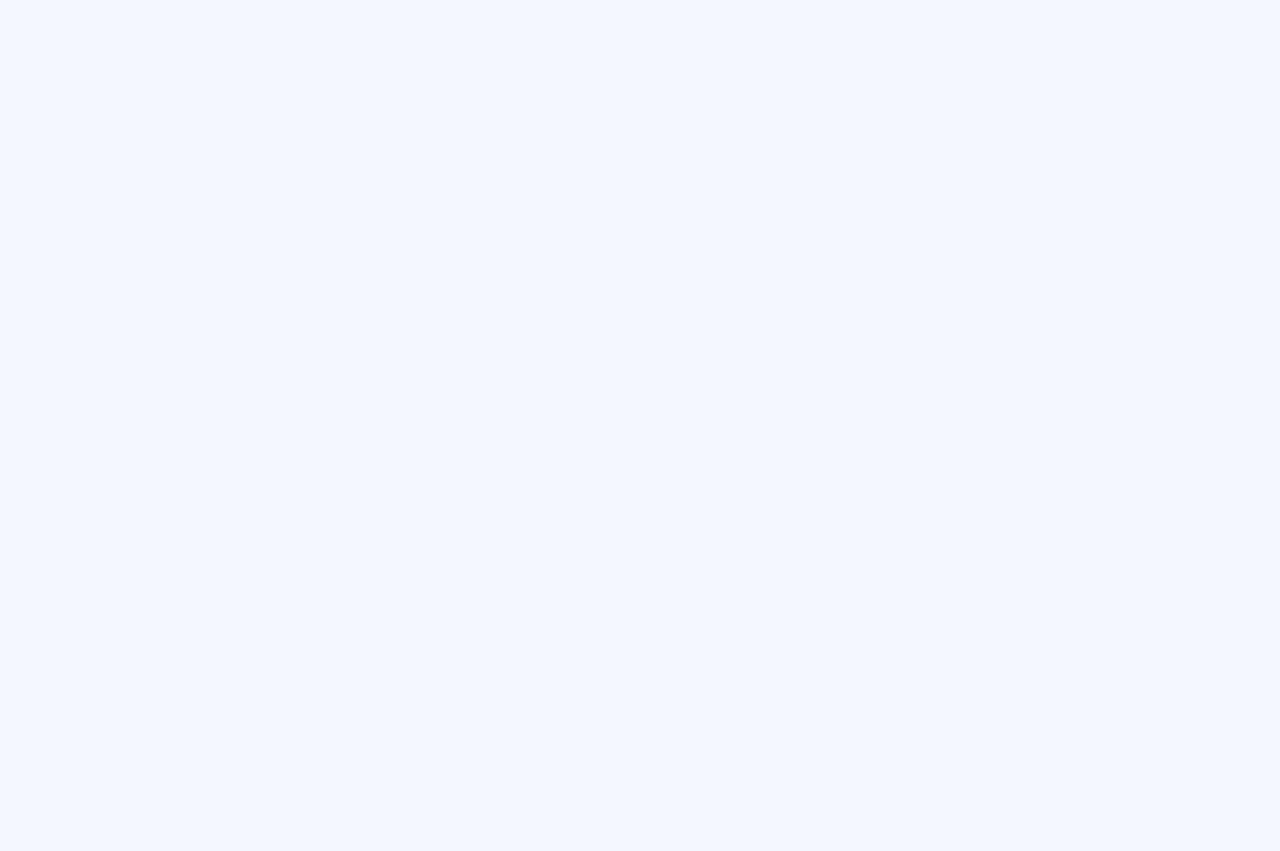
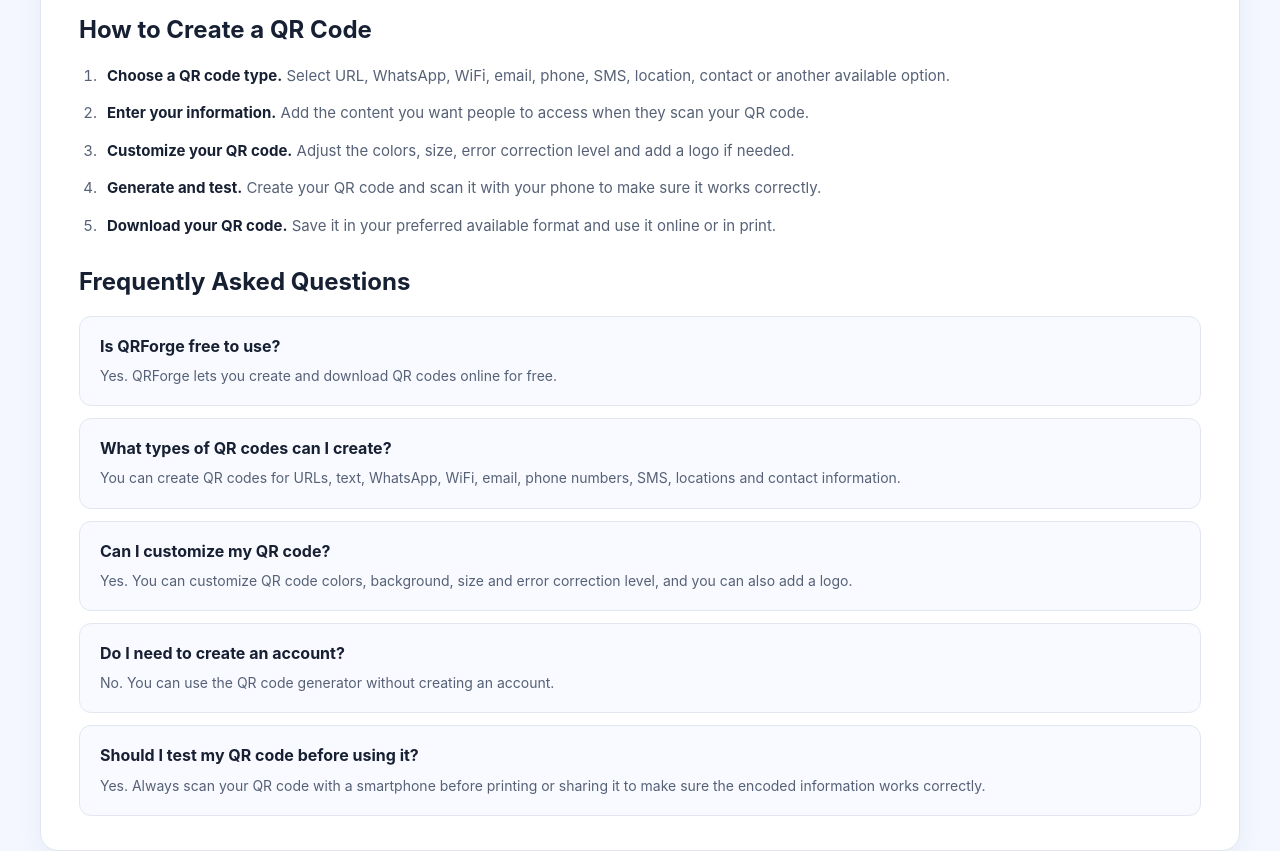
Before and after one commit to pnb17/QR-Pro, a React (Vite) app: page / in a window 1280 px wide. Shown: the part 2280-3131 px from the top of the page. Before the commit the page ends 2116 px from the top, so only its background shows below. Built offline with nearby package versions, Linux system fonts and the light colour scheme.

Commit message:
Add homepage SEO content and FAQ

```diff
--- a/src/App.css
+++ b/src/App.css
@@ -1518,3 +1518,125 @@
   font-size: 13px;
   font-weight: 500;
 }
+/* ================= SEO CONTENT ================= */
+
+.seo-content {
+  max-width: 1200px;
+  margin: 0 auto 36px;
+  padding: 34px 38px;
+  background: #ffffff;
+  border: 1px solid #e1e6f0;
+  border-radius: 18px;
+  box-shadow: 0 8px 24px rgba(35, 61, 110, 0.06);
+}
+
+.seo-content h2 {
+  margin: 0 0 12px;
+  color: #172033;
+  font-size: 24px;
+  line-height: 1.3;
+}
+
+.seo-content h2:not(:first-child) {
+  margin-top: 28px;
+}
+
+.seo-content p {
+  margin: 0;
+  max-width: 1000px;
+  color: #566176;
+  font-size: 15px;
+  line-height: 1.75;
+}
+
+@media (max-width: 750px) {
+  .seo-content {
+    margin: 0 16px 28px;
+    padding: 24px 20px;
+  }
+
+  .seo-content h2 {
+    font-size: 21px;
+  }
+
+  .seo-content p {
+    font-size: 14px;
+    line-height: 1.7;
+  }
+}
+/* ================= SEO STEPS ================= */
+
+.seo-steps {
+  margin: 18px 0 0;
+  padding-left: 22px;
+  color: #566176;
+}
+
+.seo-steps li {
+  margin-bottom: 12px;
+  padding-left: 6px;
+  font-size: 15px;
+  line-height: 1.7;
+}
+
+.seo-steps li:last-child {
+  margin-bottom: 0;
+}
+
+.seo-steps strong {
+  color: #172033;
+  font-weight: 700;
+}
+
+@media (max-width: 750px) {
+  .seo-steps {
+    padding-left: 20px;
+  }
+
+  .seo-steps li {
+    font-size: 14px;
+    line-height: 1.65;
+  }
+}
+/* ================= SEO FAQ ================= */
+
+.seo-faq {
+  margin-top: 18px;
+  display: grid;
+  gap: 12px;
+}
+
+.seo-faq-item {
+  padding: 18px 20px;
+  background: #f8faff;
+  border: 1px solid #e1e6f0;
+  border-radius: 12px;
+}
+
+.seo-faq-item h3 {
+  margin: 0 0 7px;
+  color: #172033;
+  font-size: 16px;
+  line-height: 1.4;
+}
+
+.seo-faq-item p {
+  margin: 0;
+  color: #566176;
+  font-size: 14px;
+  line-height: 1.65;
+}
+
+@media (max-width: 750px) {
+  .seo-faq-item {
+    padding: 16px;
+  }
+
+  .seo-faq-item h3 {
+    font-size: 15px;
+  }
+
+  .seo-faq-item p {
+    font-size: 14px;
+  }
+}
--- a/src/App.jsx
+++ b/src/App.jsx
@@ -2272,6 +2272,97 @@
     </div>
   </section>
 )}
+{/* ================= SEO CONTENT ================= */}
+
+<section className="seo-content">
+  <h2>Free Online QR Code Generator</h2>
+
+  <p>
+    QRForge is a free online QR code generator that helps you create
+    customizable QR codes quickly and easily. Generate QR codes for
+    websites, WhatsApp, WiFi, email, phone numbers, SMS, locations,
+    contacts and more.
+  </p>
+
+  <h2>What is a QR Code Generator?</h2>
+
+  <p>
+    A QR code generator is an online tool that converts information
+    such as a website URL, text, contact details or WiFi credentials
+    into a scannable QR code. Users can scan the QR code with a
+    smartphone camera to access the information instantly.
+  </p>
+  <h2>How to Create a QR Code</h2>
+
+<ol className="seo-steps">
+  <li>
+    <strong>Choose a QR code type.</strong> Select URL, WhatsApp,
+    WiFi, email, phone, SMS, location, contact or another available
+    option.
+  </li>
+
+  <li>
+    <strong>Enter your information.</strong> Add the content you want
+    people to access when they scan your QR code.
+  </li>
+
+  <li>
+    <strong>Customize your QR code.</strong> Adjust the colors, size,
+    error correction level and add a logo if needed.
+  </li>
+
+  <li>
+    <strong>Generate and test.</strong> Create your QR code and scan it
+    with your phone to make sure it works correctly.
+  </li>
+
+  <li>
+    <strong>Download your QR code.</strong> Save it in your preferred
+    available format and use it online or in print.
+  </li>
+</ol>
+<h2>Frequently Asked Questions</h2>
+
+<div className="seo-faq">
+  <div className="seo-faq-item">
+    <h3>Is QRForge free to use?</h3>
+    <p>
+      Yes. QRForge lets you create and download QR codes online for free.
+    </p>
+  </div>
+
+  <div className="seo-faq-item">
+    <h3>What types of QR codes can I create?</h3>
+    <p>
+      You can create QR codes for URLs, text, WhatsApp, WiFi, email,
+      phone numbers, SMS, locations and contact information.
+    </p>
+  </div>
+
+  <div className="seo-faq-item">
+    <h3>Can I customize my QR code?</h3>
+    <p>
+      Yes. You can customize QR code colors, background, size and error
+      correction level, and you can also add a logo.
+    </p>
+  </div>
+
+  <div className="seo-faq-item">
+    <h3>Do I need to create an account?</h3>
+    <p>
+      No. You can use the QR code generator without creating an account.
+    </p>
+  </div>
+
+  <div className="seo-faq-item">
+    <h3>Should I test my QR code before using it?</h3>
+    <p>
+      Yes. Always scan your QR code with a smartphone before printing
+      or sharing it to make sure the encoded information works correctly.
+    </p>
+  </div>
+</div>
+</section>
 
 {/* ================= FOOTER ================= */}
 
```
